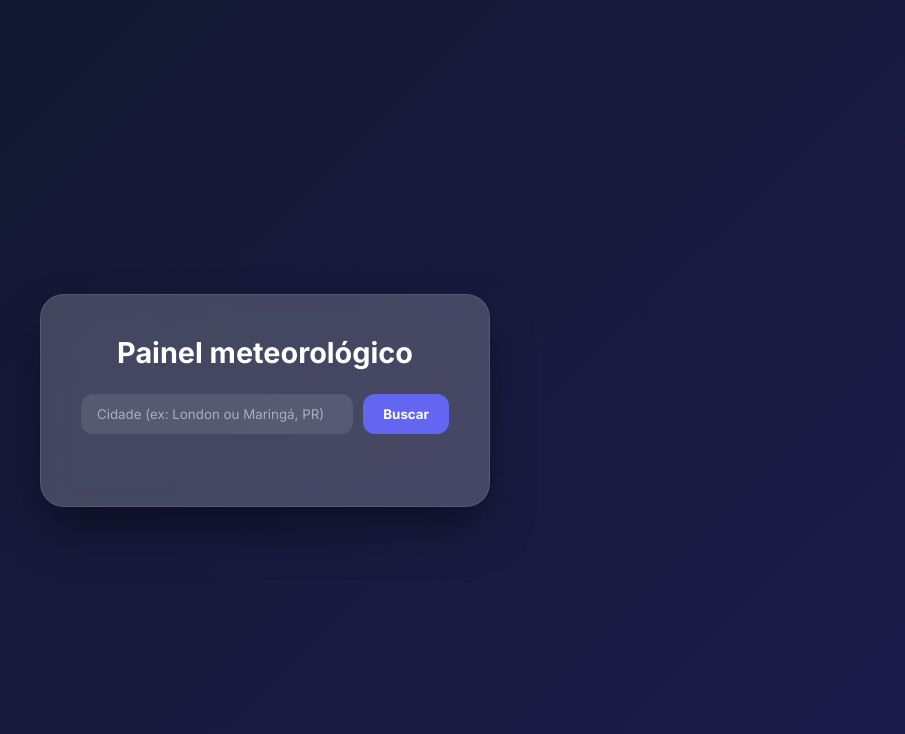
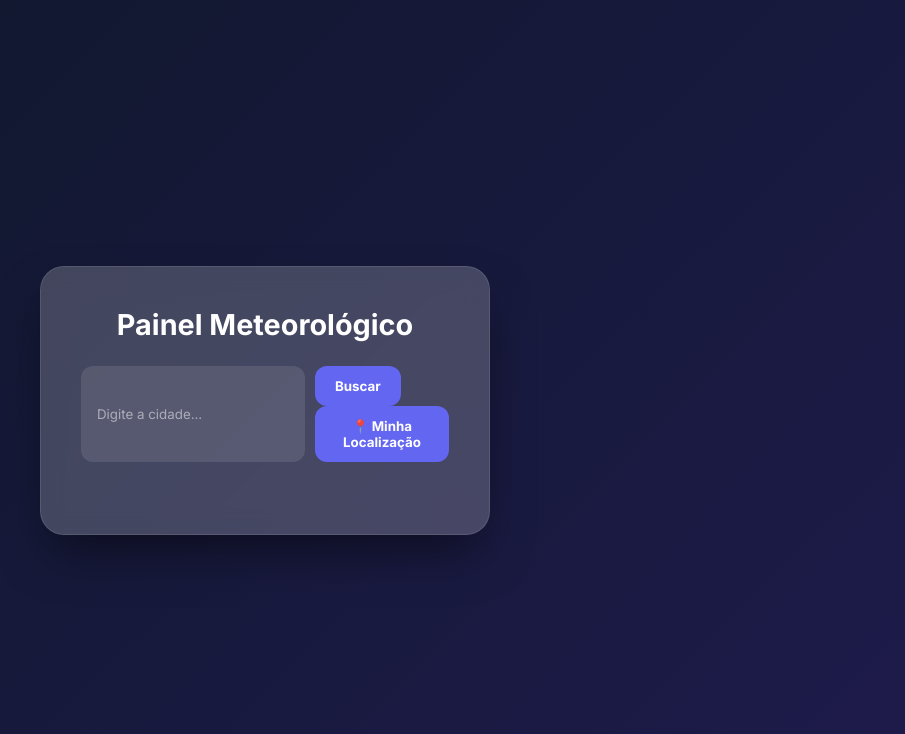
Before and after one commit to eduardo-guitslaff/Painel-Meteorol-gico-, a Flask app: page / in a window 1280 px wide. Shown: the top 734 px of the page, without its empty margins (375-1280 px from the left). Run offline with Flask 3, Linux system fonts and the light colour scheme.

Commit message:
Revise index.html for improved weather display
Updated the layout and functionality of the weather panel.

```diff
--- a/templates/index.html
+++ b/templates/index.html
@@ -3,41 +3,43 @@
 <head>
     <meta charset="UTF-8">
     <meta name="viewport" content="width=device-width, initial-scale=1.0">
-    <title>Clima Python Pro</title>
+    <title>Painel Meteorológico</title>
     <link rel="stylesheet" href="{{ url_for('static', filename='css/style.css') }}">
     <link href="https://fonts.googleapis.com/css2?family=Inter:wght@400;700;800&display=swap" rel="stylesheet">
 </head>
-<body>
+<body class="{{ weather.description_class if weather and not weather.error else '' }}">
     <div class="container">
-    <h1>Painel meteorológico</h1>
+        <h1>Painel Meteorológico</h1>
 
-    <form class="search-box" method="POST">
-        <input type="text" name="city" placeholder="Cidade (ex: London ou Maringá, PR)" required>
+        <form class="search-box" method="POST" id="search-form">
+            <input type="text" name="city" placeholder="Digite a cidade..." required>
+            <div class="button-group">
                 <button type="submit">Buscar</button>
+                <button type="button" id="geo-btn">📍 Minha Localização</button>
+            </div>
         </form>
+
+        <div id="history" class="history-chips"></div>
+        <div id="loader" style="display:none; margin: 10px 0;">Buscando dados... ☁️</div>
 
         {% if weather %}
             {% if weather.error %}
-            <p class="error">{{ weather.error }}</p>
+                <p class="error" style="color: #ff8a8a;">{{ weather.error }}</p>
             {% else %}
                 <div class="weather-current">
                     <h2>{{ weather.city }}</h2>
-                <p>Agora</p>
-                <img src="http://openweathermap.org/img/wn/{{ weather.icon }}@4x.png">
+                    <img src="http://openweathermap.org/img/wn/{{ weather.icon }}@4x.png" alt="clima">
                     <p class="temp-main">{{ weather.temp|round }}°C</p>
                     <p>{{ weather.description.capitalize() }}</p>
-                <p>💧 Umidade: {{ weather.humidity }}% | 🌬️ Vento: {{ weather.wind }} km/h</p>
+                    <p>💧 {{ weather.humidity }}% | 🌬️ {{ weather.wind }} km/h</p>
                 </div>
-
-            <hr style="margin: 20px 0; opacity: 0.2;">
 
                 <div class="forecast-container">
                     {% for dia in forecast %}
                         <div class="forecast-card">
                             <h4>{{ dia.dia }}</h4>
-                        <img src="http://openweathermap.org/img/wn/{{ dia.icon }}.png">
+                            <img src="http://openweathermap.org/img/wn/{{ dia.icon }}.png" alt="previsão">
                             <p><strong>{{ dia.temp_max|round }}°</strong> / {{ dia.temp_min|round }}°</p>
-                        <small>{{ dia.desc }}</small>
                         </div>
                     {% endfor %}
                 </div>
```
Lines whose indentation alone changed are shown as unchanged.
